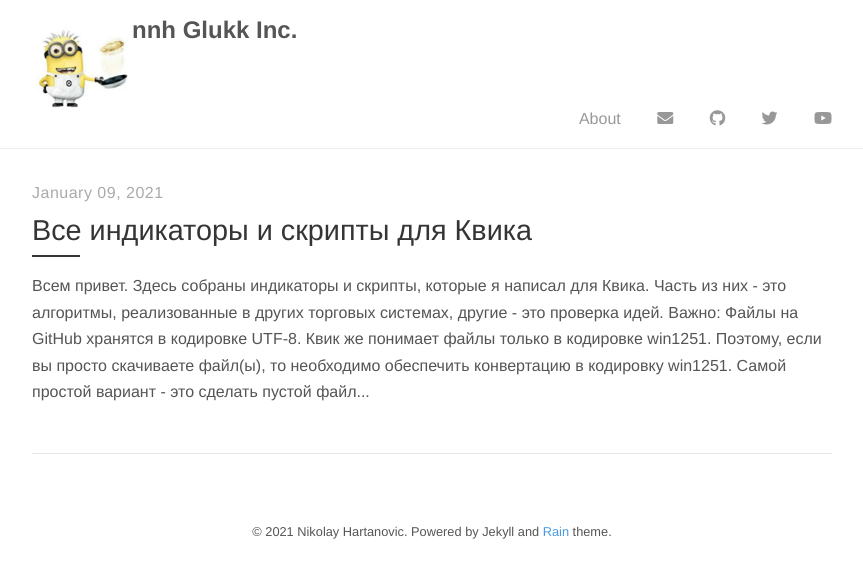
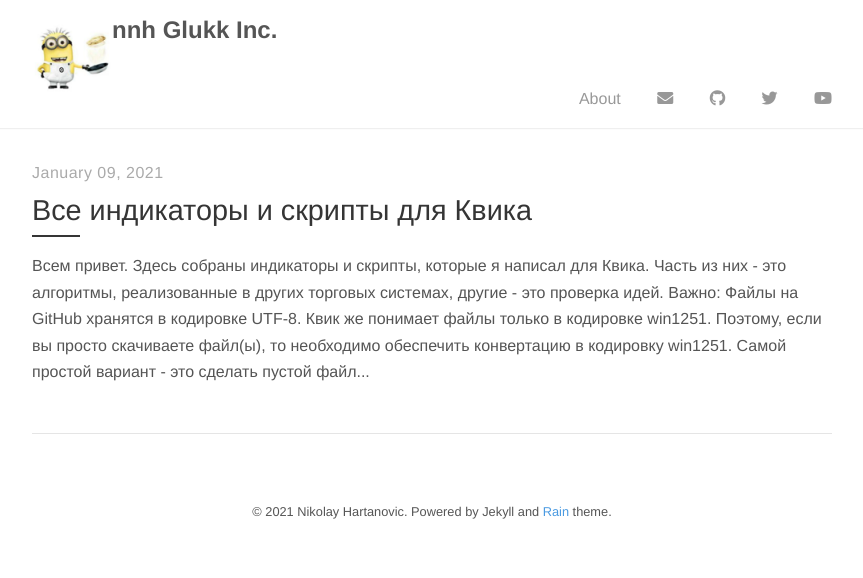
Before and after one commit to nick-nh/nick-nh.github.io, a Jekyll site: the page built from index.html, in a window 1280 px wide. Shown: the top 578 px of the page, without its empty margins (208-1071 px from the left). Built offline with Jekyll 4.4.1, drawn with Linux system fonts in a browser that asks for light colours; nearby versions of some CDN libraries; the list of posts is cut into pages by our own code.

Commit message:
Update default.html

```diff
--- a/_layouts/default.html
+++ b/_layouts/default.html
@@ -7,7 +7,7 @@
     <nav class="nav">
       <div class="nav-container">
         <a href="{{ site.baseurl }}/">
-          <h2 class="nav-title"><img src="{{ site.avatar }}" width="100" height="100" style="float:left;"/>{{ site.title }}</h2>
+          <h2 class="nav-title"><img src="{{ site.avatar }}" width="80" height="80" style="float:left;"/>{{ site.title }}</h2>
         </a>
         <ul class="nav-links-social-icons">
           {% for link in site.navigation %}{% assign current = nil %}{% if page.url contains link.url %}{% assign current = 'current' %}{% endif %}
```
